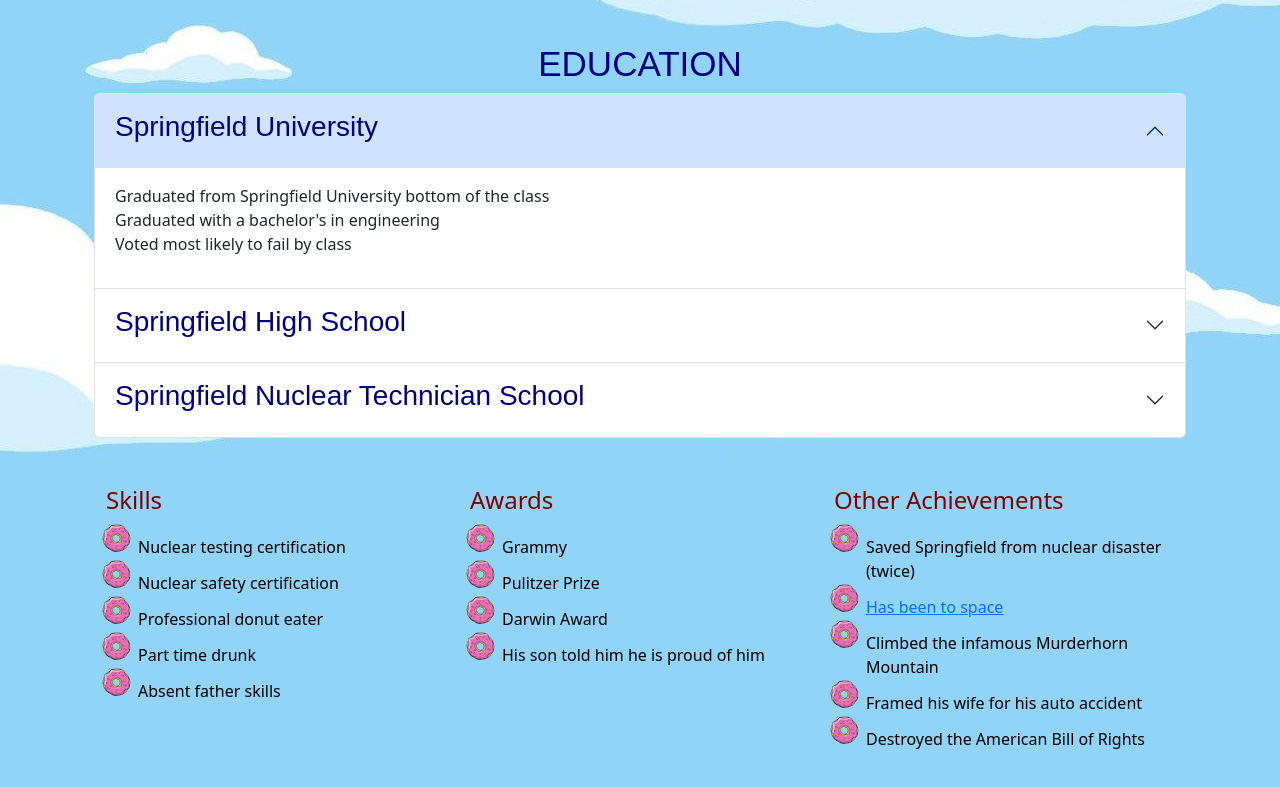
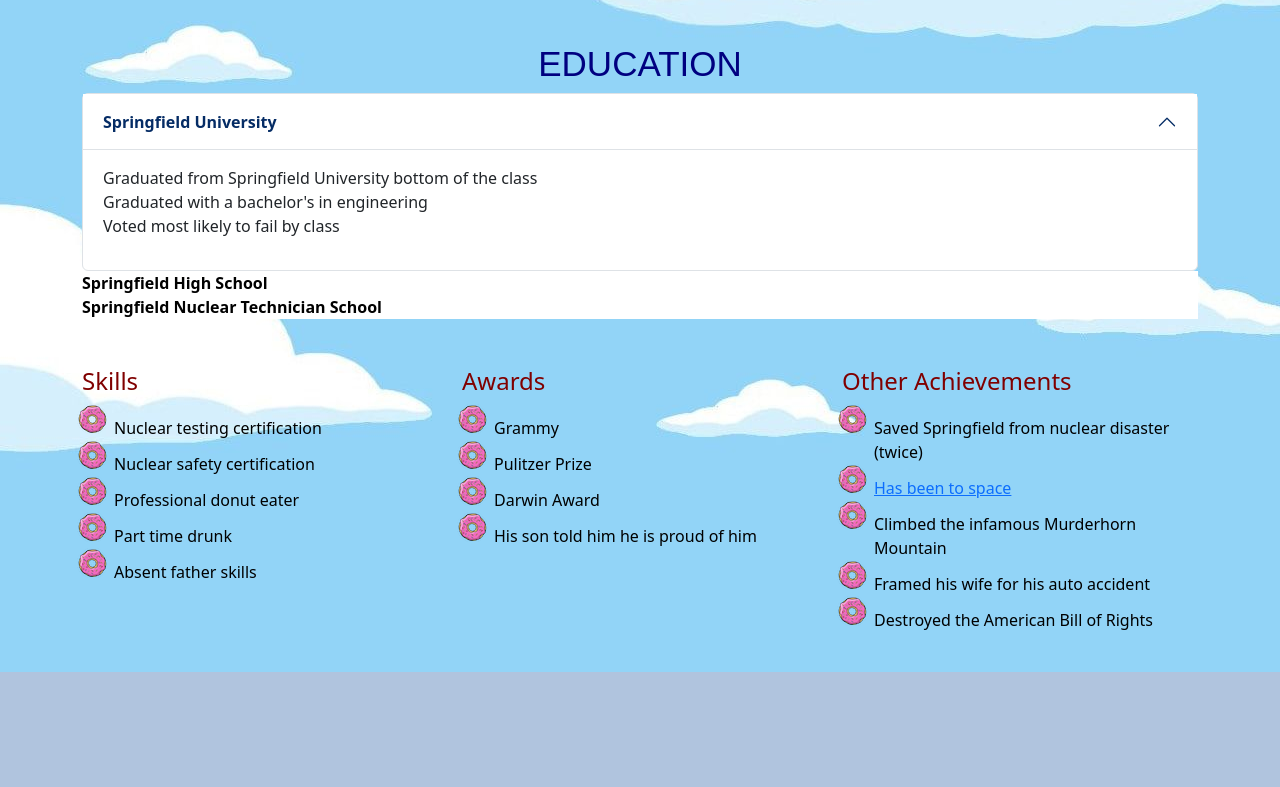
Before and after one commit to GRUIZ18/Homer-Official-Resume, a plain HTML site: page index.html in a window 1280 px wide. Shown: the part 1559-2346 px from the top of the page. After the commit the page ends 2231 px from the top, so only its background shows below. Drawn offline with nearby package versions, Linux system fonts and the light colour scheme.

Commit message:
Add files via upload

```diff
--- a/index.html
+++ b/index.html
@@ -23,7 +23,7 @@
   </head>
   <body>
 <h1>Contact</h1>
-<div class="container"/>
+<div class="container">
 <div id="carouselExample" class="carousel slide">
   <div class="carousel-inner">
     <div class="carousel-item active">
@@ -44,6 +44,7 @@
     <span class="carousel-control-next-icon" aria-hidden="true"></span>
     <span class="visually-hidden">Next</span>
   </button>
+</div>
 </div>
 
 
@@ -91,6 +92,7 @@
       <li>Carny</li>
       <li>CEO of the Springfield Nuclear Power Plant</li>
       <li>Chauffeur for Classy Joe's</li>
+    </ul>
     </div>
 
     <div class="col-md-4">
@@ -109,7 +111,7 @@
       <li>Film producer</li>
       <li>Fireman</li>
       <li>Fish gutter</li>
-    <li><a class="linked"href="https://simpsons.fandom.com/wiki/List_of_Homer%27s_jobs" target="_blank">For full list of jobs, click here</a></li></ul>
+    <li><a class="linked" href="https://simpsons.fandom.com/wiki/List_of_Homer%27s_jobs" target="_blank">For full list of jobs, click here</a></li></ul>
     </div>
   </div>
 </div>
@@ -126,14 +128,12 @@
 
 
 <!-- start accordian  -->
-<div class="container"/>
+<div class="container">
       <div class="accordion" id="accordionExample">
   <div class="accordion-item">
-    <h2 class="accordion-header">
       <button class="accordion-button" type="button" data-bs-toggle="collapse" data-bs-target="#collapseOne" aria-expanded="true" aria-controls="collapseOne">
-        <h3>Springfield University</h3>
+        <strong> Springfield University </strong>
       </button>
-    </h2>
     <div id="collapseOne" class="accordion-collapse collapse show" data-bs-parent="#accordionExample">
       <div class="accordion-body">
        <p>Graduated from Springfield University bottom of the class<br>
@@ -142,12 +142,10 @@
       </div>
     </div>
   </div>
+  </div>
   <div class="accordion-item">
-    <h2 class="accordion-header">
       <button class="accordion-button collapsed" type="button" data-bs-toggle="collapse" data-bs-target="#collapseTwo" aria-expanded="false" aria-controls="collapseTwo">
-         <h3>Springfield High School</h3>
-      </button>
-    </h2>
+        <strong> Springfield High School </strong>
     <div id="collapseTwo" class="accordion-collapse collapse" data-bs-parent="#accordionExample">
       <div class="accordion-body">
         <p>Graduated in 1986 with a 2.7 GPA<br>
@@ -157,11 +155,8 @@
     </div>
   </div>
   <div class="accordion-item">
-    <h2 class="accordion-header">
       <button class="accordion-button collapsed" type="button" data-bs-toggle="collapse" data-bs-target="#collapseThree" aria-expanded="false" aria-controls="collapseThree">
-        <h3>Springfield Nuclear Technician School</h3>
-      </button>
-    </h2>
+        <strong> Springfield Nuclear Technician School </strong>
     <div id="collapseThree" class="accordion-collapse collapse" data-bs-parent="#accordionExample">
       <div class="accordion-body">
        <p>Graduated with less than stellar marks<br>
@@ -223,6 +218,5 @@
 <!-- LOAD BOOTSTRAP JAVASCRIPT - DO NOT DELETE -->
 <script src="https://cdn.jsdelivr.net/npm/bootstrap@5.3.3/dist/js/bootstrap.bundle.min.js" integrity="sha384-YvpcrYf0tY3lHB60NNkmXc5s9fDVZLESaAA55NDzOxhy9GkcIdslK1eN7N6jIeHz" crossorigin="anonymous"></script>
 <!-- END LOADING BOOTSTRAP JAVASCRIPT -->
-
-  </body>
+</body>
 </html>
--- a/style.css
+++ b/style.css
@@ -16,5 +16,7 @@
 ul {list-style-image: url('donut.png');}
 h2.education {text-align: center;}
 h2.experience {text-align: center;}
+
+.accordion-button:not(.collapse){background-color: white !important}
 linked./* visited link */a:visited {color: blue;}
 /* mouse over link */a:hover {color: hotpink;}
```
